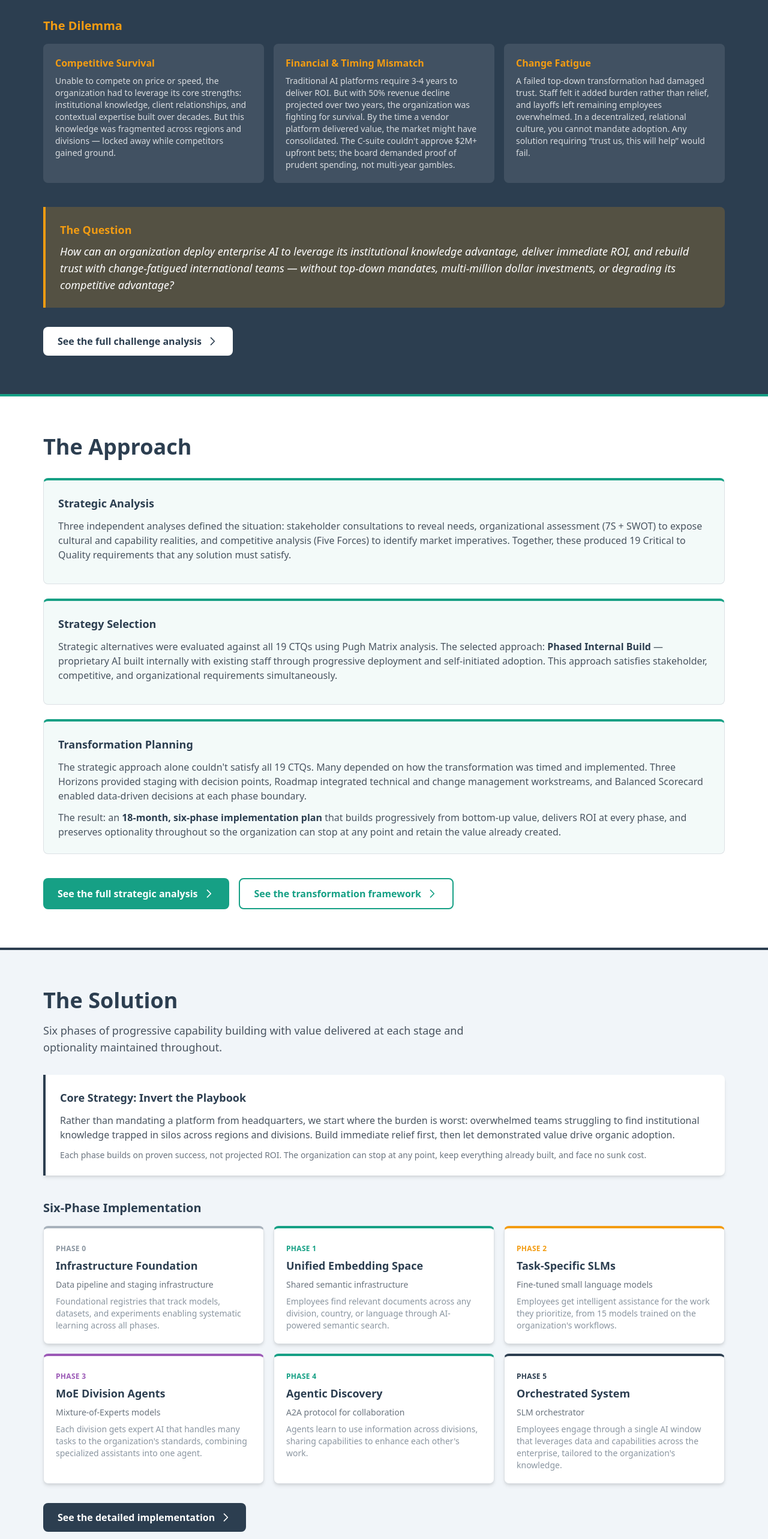
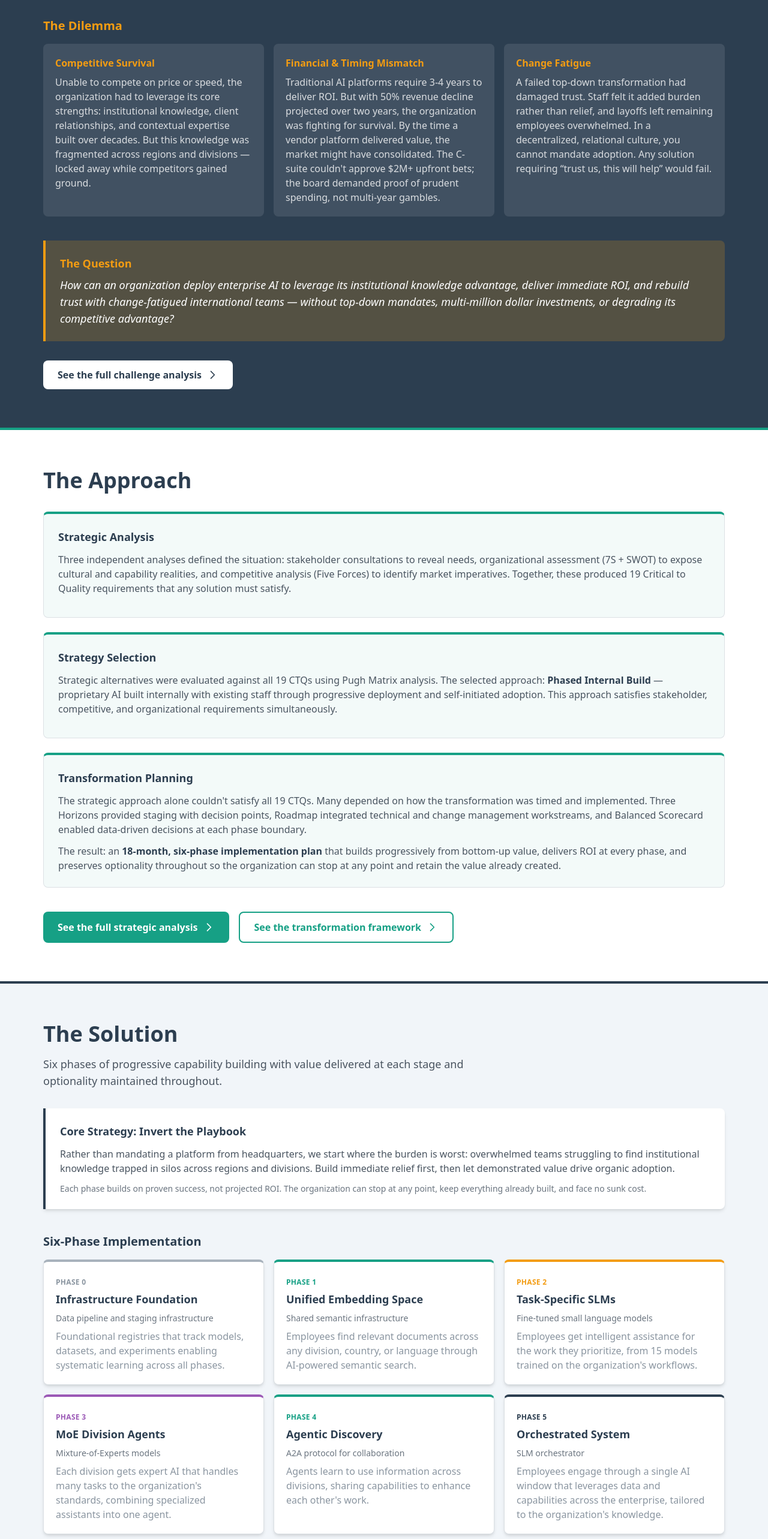
Before and after one commit to deepdmk/enterprise-ai-case-study, a Next.js app in the folder website/: page /enterprise-ai-case-study/summary in a window 1280 px wide. Shown: the part 980-3546 px from the top of the page at 60% size. Built offline with nearby package versions, Linux system fonts and the light colour scheme.

Commit message:
Increase body text sizes for better readability

```diff
--- a/website/app/summary/page.tsx
+++ b/website/app/summary/page.tsx
@@ -75,19 +75,19 @@ export default function SummaryPage() {
             <div className="grid grid-cols-1 md:grid-cols-3 gap-4">
               <div className="bg-white/10 rounded-lg p-5">
                 <h4 className="font-semibold text-amber mb-2">Competitive Survival</h4>
-                <p className="text-white/80 text-sm">
+                <p className="text-white/80 text-base">
                   Unable to compete on price or speed, the organization had to leverage its core strengths: institutional knowledge, client relationships, and contextual expertise built over decades. But this knowledge was fragmented across regions and divisions — locked away while competitors gained ground.
                 </p>
               </div>
               <div className="bg-white/10 rounded-lg p-5">
                 <h4 className="font-semibold text-amber mb-2">Financial &amp; Timing Mismatch</h4>
-                <p className="text-white/80 text-sm">
+                <p className="text-white/80 text-base">
                   Traditional AI platforms require 3-4 years to deliver ROI. But with 50% revenue decline projected over two years, the organization was fighting for survival. By the time a vendor platform delivered value, the market might have consolidated. The C-suite couldn&apos;t approve $2M+ upfront bets; the board demanded proof of prudent spending, not multi-year gambles.
                 </p>
               </div>
               <div className="bg-white/10 rounded-lg p-5">
                 <h4 className="font-semibold text-amber mb-2">Change Fatigue</h4>
-                <p className="text-white/80 text-sm">
+                <p className="text-white/80 text-base">
                   A failed top-down transformation had damaged trust. Staff felt it added burden rather than relief, and layoffs left remaining employees overwhelmed. In a decentralized, relational culture, you cannot mandate adoption. Any solution requiring &ldquo;trust us, this will help&rdquo; would fail.
                 </p>
               </div>
@@ -198,7 +198,7 @@ export default function SummaryPage() {
               <span className="text-xs font-semibold text-gray-500 uppercase tracking-wide">Phase 0</span>
               <h4 className="text-lg font-bold text-navy mt-1 mb-2">Infrastructure Foundation</h4>
               <p className="text-sm text-gray-600 mb-2">Data pipeline and staging infrastructure</p>
-              <p className="text-sm text-gray-500">
+              <p className="text-base text-gray-500">
                 Foundational registries that track models, datasets, and experiments enabling systematic learning across all phases.
               </p>
             </div>
@@ -208,7 +208,7 @@ export default function SummaryPage() {
               <span className="text-xs font-semibold text-teal uppercase tracking-wide">Phase 1</span>
               <h4 className="text-lg font-bold text-navy mt-1 mb-2">Unified Embedding Space</h4>
               <p className="text-sm text-gray-600 mb-2">Shared semantic infrastructure</p>
-              <p className="text-sm text-gray-500">
+              <p className="text-base text-gray-500">
                 Employees find relevant documents across any division, country, or language through AI-powered semantic search.
               </p>
             </div>
@@ -218,7 +218,7 @@ export default function SummaryPage() {
               <span className="text-xs font-semibold text-amber uppercase tracking-wide">Phase 2</span>
               <h4 className="text-lg font-bold text-navy mt-1 mb-2">Task-Specific SLMs</h4>
               <p className="text-sm text-gray-600 mb-2">Fine-tuned small language models</p>
-              <p className="text-sm text-gray-500">
+              <p className="text-base text-gray-500">
                 Employees get intelligent assistance for the work they prioritize, from 15 models trained on the organization&apos;s workflows.
               </p>
             </div>
@@ -228,7 +228,7 @@ export default function SummaryPage() {
               <span className="text-xs font-semibold text-magenta uppercase tracking-wide">Phase 3</span>
               <h4 className="text-lg font-bold text-navy mt-1 mb-2">MoE Division Agents</h4>
               <p className="text-sm text-gray-600 mb-2">Mixture-of-Experts models</p>
-              <p className="text-sm text-gray-500">
+              <p className="text-base text-gray-500">
                 Each division gets expert AI that handles many tasks to the organization&apos;s standards, combining specialized assistants into one agent.
               </p>
             </div>
@@ -238,7 +238,7 @@ export default function SummaryPage() {
               <span className="text-xs font-semibold text-teal uppercase tracking-wide">Phase 4</span>
               <h4 className="text-lg font-bold text-navy mt-1 mb-2">Agentic Discovery</h4>
               <p className="text-sm text-gray-600 mb-2">A2A protocol for collaboration</p>
-              <p className="text-sm text-gray-500">
+              <p className="text-base text-gray-500">
                 Agents learn to use information across divisions, sharing capabilities to enhance each other&apos;s work.
               </p>
             </div>
@@ -248,7 +248,7 @@ export default function SummaryPage() {
               <span className="text-xs font-semibold text-navy uppercase tracking-wide">Phase 5</span>
               <h4 className="text-lg font-bold text-navy mt-1 mb-2">Orchestrated System</h4>
               <p className="text-sm text-gray-600 mb-2">SLM orchestrator</p>
-              <p className="text-sm text-gray-500">
+              <p className="text-base text-gray-500">
                 Employees engage through a single AI window that leverages data and capabilities across the enterprise, tailored to the organization&apos;s knowledge.
               </p>
             </div>
@@ -276,17 +276,17 @@ export default function SummaryPage() {
             <div className="bg-white border border-gray-200 rounded-lg shadow-md p-6 text-center">
               <div className="text-3xl font-bold text-navy mb-1">$11,100</div>
               <div className="text-sm font-semibold text-gray-700">Infrastructure</div>
-              <p className="text-xs text-gray-500 mt-1">GPU compute, storage, vector DB, monitoring</p>
+              <p className="text-sm text-gray-500 mt-1">GPU compute, storage, vector DB, monitoring</p>
             </div>
             <div className="bg-white border border-gray-200 rounded-lg shadow-md p-6 text-center">
               <div className="text-3xl font-bold text-navy mb-1">$152,000</div>
               <div className="text-sm font-semibold text-gray-700">Training Programs</div>
-              <p className="text-xs text-gray-500 mt-1">User training, change management for 8,000 staff</p>
+              <p className="text-sm text-gray-500 mt-1">User training, change management for 8,000 staff</p>
             </div>
             <div className="bg-teal/10 border-2 border-teal rounded-lg shadow-md p-6 text-center">
               <div className="text-3xl font-bold text-teal mb-1">$163,100</div>
               <div className="text-sm font-semibold text-gray-700">Total Direct Investment</div>
-              <p className="text-xs text-gray-500 mt-1">vs. $2M–$7M for vendor platforms</p>
+              <p className="text-sm text-gray-500 mt-1">vs. $2M–$7M for vendor platforms</p>
             </div>
           </div>
 
@@ -295,25 +295,25 @@ export default function SummaryPage() {
           <div className="grid grid-cols-1 md:grid-cols-2 gap-4 mb-10">
             <div className="bg-white border border-gray-200 border-t-4 border-t-teal rounded-lg shadow-md p-5">
               <h4 className="font-bold text-navy mb-2">Optionality at Every Phase</h4>
-              <p className="text-sm text-gray-600">
+              <p className="text-base text-gray-600">
                 Each phase delivers standalone value and ROI. Stop at Phase 1 ($62,400), Phase 2 ($106,000), or Phase 3 ($137,200) with working AI capabilities. No all-or-nothing commitment.
               </p>
             </div>
             <div className="bg-white border border-gray-200 border-t-4 border-t-navy rounded-lg shadow-md p-5">
               <h4 className="font-bold text-navy mb-2">Bounded Risk Per Phase</h4>
-              <p className="text-sm text-gray-600">
+              <p className="text-base text-gray-600">
                 Maximum exposure at any decision point is the cost of the current phase. Largest single phase requires $62,400.
               </p>
             </div>
             <div className="bg-white border border-gray-200 border-t-4 border-t-amber rounded-lg shadow-md p-5">
               <h4 className="font-bold text-navy mb-2">Competitive Moat</h4>
-              <p className="text-sm text-gray-600">
+              <p className="text-base text-gray-600">
                 Models trained on organizational data create capabilities competitors cannot purchase. Proprietary knowledge becomes proprietary AI.
               </p>
             </div>
             <div className="bg-white border border-gray-200 border-t-4 border-t-magenta rounded-lg shadow-md p-5">
               <h4 className="font-bold text-navy mb-2">Deployment Flexibility</h4>
-              <p className="text-sm text-gray-600">
+              <p className="text-base text-gray-600">
                 Deploys to any environment: local infrastructure, AWS/Azure cloud, or hybrid. No vendor lock-in.
               </p>
             </div>
@@ -324,19 +324,19 @@ export default function SummaryPage() {
           <div className="grid grid-cols-1 md:grid-cols-3 gap-4 mb-8">
             <div className="bg-white border border-gray-200 border-t-4 border-t-teal rounded-lg shadow-md p-5">
               <h4 className="font-bold text-navy mb-2 text-center">Enterprise AI doesn&apos;t require enterprise budgets</h4>
-              <p className="text-sm text-gray-600">
+              <p className="text-base text-gray-600">
                 A complete, production-ready system for $163,100 versus $2M-$7M for vendor platforms. Fine-tuned small models put enterprise AI within reach of mid-market organizations previously priced out.
               </p>
             </div>
             <div className="bg-white border border-gray-200 border-t-4 border-t-navy rounded-lg shadow-md p-5">
               <h4 className="font-bold text-navy mb-2 text-center">Bottom-up discovery builds stronger AI</h4>
-              <p className="text-sm text-gray-600">
+              <p className="text-base text-gray-600">
                 Starting with the people where value is created—letting them identify use cases and build out from there—produces AI capabilities shaped by immediate business value that can be leveraged into emergent capabilities for market differentiation and ultimately disruption.
               </p>
             </div>
             <div className="bg-white border border-gray-200 border-t-4 border-t-amber rounded-lg shadow-md p-5">
               <h4 className="font-bold text-navy mb-2 text-center">Proprietary data becomes advantage</h4>
-              <p className="text-sm text-gray-600">
+              <p className="text-base text-gray-600">
                 Training on organizational knowledge creates AI capabilities competitors cannot replicate, preserving and amplifying institutional knowledge rather than commoditizing it.
               </p>
             </div>
```
